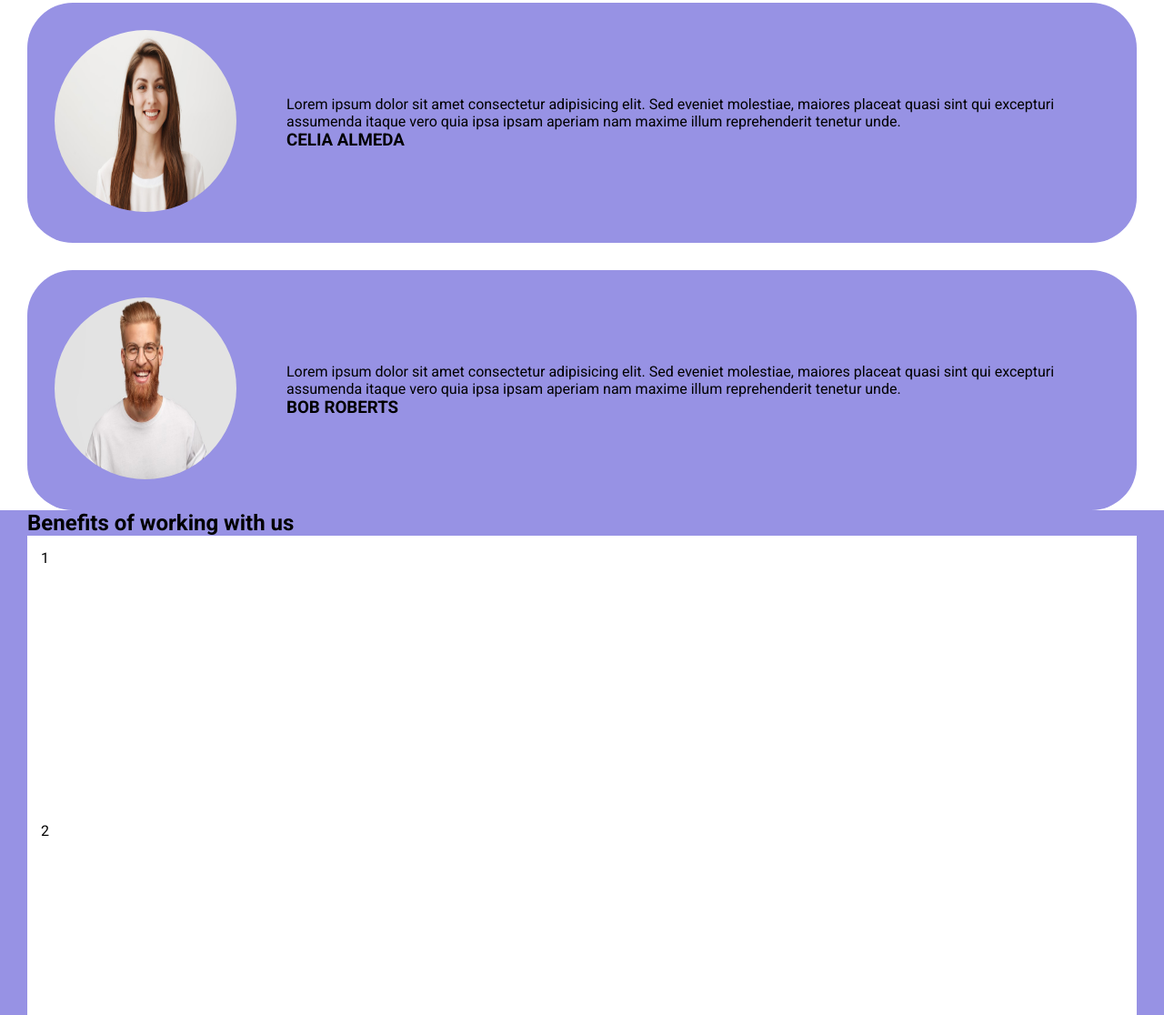
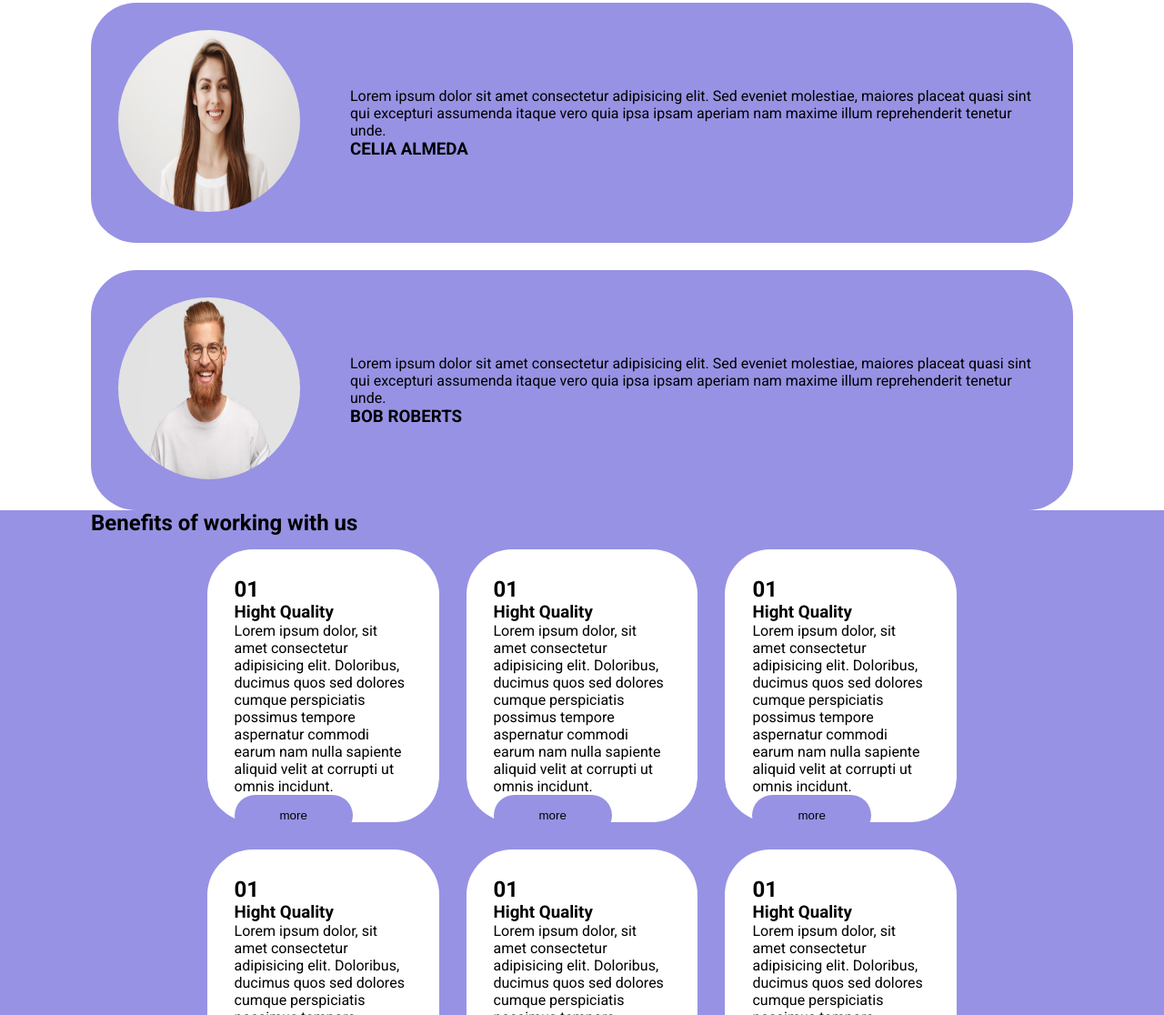
Before and after one commit to giuliatognali/htmlcss-responsive-layout, a plain HTML site: page index.html in a window 1280 px wide. Shown: the part 1684-2800 px from the top of the page at 91% size. Drawn offline with Linux system fonts and the light colour scheme.

Commit message:
benefits margin

```diff
--- a/css/style.css
+++ b/css/style.css
@@ -14,6 +14,15 @@ Typo
 body{
     font-family: 'Roboto', sans-serif;
 }
+
+#free{
+    font-size: 4em;
+    color: #fdc15f;
+}
+
+.underline{
+    text-decoration: underline;
+}
 /**********************
 Common
 ***********************/
@@ -26,6 +35,7 @@ Common
 
 .flex{
     display: flex;
+    justify-content: center;
 }
 
 .just-between{
@@ -40,7 +50,9 @@ Common
 .inline-list{
     list-style: none;
 }
-
+.m-30{
+    margin: 15px;
+}
 .mt-30{
     margin-top: 1.875rem;
 }
@@ -64,6 +76,18 @@ img{
 
 .br-50{
     border-radius: 3.125rem;
+}
+
+.btn{
+    background-color: var(--secondary-color);
+    padding: 15px 50px;
+    border: none;
+    border-radius: 25px;
+}
+
+.secondary-btn {
+    background-color: white;
+    color: var(--secondary-color);
 }
 /**********************
 header
@@ -119,7 +143,9 @@ main
     border-radius: 50%;
 }
 
-
+.testimonial{
+    text-align: center;
+}
 .box-person{
     flex-direction: column;
     align-items: center;
@@ -151,8 +177,15 @@ main
 
 
 
+.about-us{
+    background-color: var(--secondary-color);
 
-
+}
+.small-container{
+    text-align: center;
+    max-width: 37.5rem;
+    margin: 0 auto;
+}
 
 /* TABLET */
 @media screen and (min-width: 768px) {
@@ -171,6 +204,9 @@ main
     .box-person .text{
         text-align: left;
     }
+    .benefits .card{
+        width: calc(100% / 2 - 60px);
+    }
 }
 
 /* DESKTOP */
@@ -185,5 +221,13 @@ main
     .planning .col{
         width: 410px;
     }
+    .benefits .card{
+        width: calc(100% / 3 - 105px);
+    }
+
+    .container{
+        max-width: 71.25rem;
+        margin: 0 auto;
+}
 
 }
--- a/index.html
+++ b/index.html
@@ -137,17 +137,80 @@
             <div class="container">
                 <h1>Benefits of working with us</h1>
                 <div class="row flex">
-                    <div class="card p-15">1</div>
-                    <div class="card p-15">2</div>
-                    <div class="card p-15">3</div>
-                    <div class="card p-15">4</div>
-                    <div class="card p-15">5</div>
-                    <div class="card p-15">6</div>
+                    <div class="card m-30 br-50">
+                        <div class="p-30">
+                            <h1>01</h1>
+                            <h3>Hight Quality</h3>
+                            <p>Lorem ipsum dolor, sit amet consectetur adipisicing elit. Doloribus, ducimus quos sed
+                                dolores cumque perspiciatis possimus tempore aspernatur commodi earum nam nulla sapiente
+                                aliquid velit at corrupti ut omnis incidunt.</p>
+                            <button class="btn">more</button>
+                        </div>
+                    </div>
+                    <div class="card m-30 br-50">
+                        <div class="p-30">
+                            <h1>01</h1>
+                            <h3>Hight Quality</h3>
+                            <p>Lorem ipsum dolor, sit amet consectetur adipisicing elit. Doloribus, ducimus quos sed
+                                dolores cumque perspiciatis possimus tempore aspernatur commodi earum nam nulla sapiente
+                                aliquid velit at corrupti ut omnis incidunt.</p>
+                            <button class="btn">more</button>
+                        </div>
+                    </div>
+                    <div class="card m-30 br-50">
+                        <div class="p-30">
+                            <h1>01</h1>
+                            <h3>Hight Quality</h3>
+                            <p>Lorem ipsum dolor, sit amet consectetur adipisicing elit. Doloribus, ducimus quos sed
+                                dolores cumque perspiciatis possimus tempore aspernatur commodi earum nam nulla sapiente
+                                aliquid velit at corrupti ut omnis incidunt.</p>
+                            <button class="btn">more</button>
+                        </div>
+                    </div>
+                    <div class="card m-30 br-50">
+                        <div class="p-30">
+                            <h1>01</h1>
+                            <h3>Hight Quality</h3>
+                            <p>Lorem ipsum dolor, sit amet consectetur adipisicing elit. Doloribus, ducimus quos sed
+                                dolores cumque perspiciatis possimus tempore aspernatur commodi earum nam nulla sapiente
+                                aliquid velit at corrupti ut omnis incidunt.</p>
+                            <button class="btn">more</button>
+                        </div>
+                    </div>
+                    <div class="card m-30 br-50">
+                        <div class="p-30">
+                            <h1>01</h1>
+                            <h3>Hight Quality</h3>
+                            <p>Lorem ipsum dolor, sit amet consectetur adipisicing elit. Doloribus, ducimus quos sed
+                                dolores cumque perspiciatis possimus tempore aspernatur commodi earum nam nulla sapiente
+                                aliquid velit at corrupti ut omnis incidunt.</p>
+                            <button class="btn">more</button>
+                        </div>
+                    </div>
+                    <div class="card m-30 br-50">
+                        <div class="p-30">
+                            <h1>01</h1>
+                            <h3>Hight Quality</h3>
+                            <p>Lorem ipsum dolor, sit amet consectetur adipisicing elit. Doloribus, ducimus quos sed
+                                dolores cumque perspiciatis possimus tempore aspernatur commodi earum nam nulla sapiente
+                                aliquid velit at corrupti ut omnis incidunt.</p>
+                            <button class="btn">more</button>
+                        </div>
+                    </div>
                 </div>
 
             </div>
         </section>
-        <section class="about-us"></section>
+        <section class="about-us">
+            <div class="small-container">
+            <h4>GET STARTED</h4>
+            <h1>Simple, Transparent Pricing</h1>
+            <strong id="free"> It's Free!</strong>
+            <p>We're still in beta and we will be for awhile. As we add more functionality, we'll look into other plans with more controls.</p>
+            <button class="btn secondary-btn">Get Started</button>
+            <p>Copyright 2021 Boolean Classe XX <span class="underline">Privacy policy</span></p>
+        </div>
+        </section>
         <section class="get-started"></section>
 
     </main>
```
